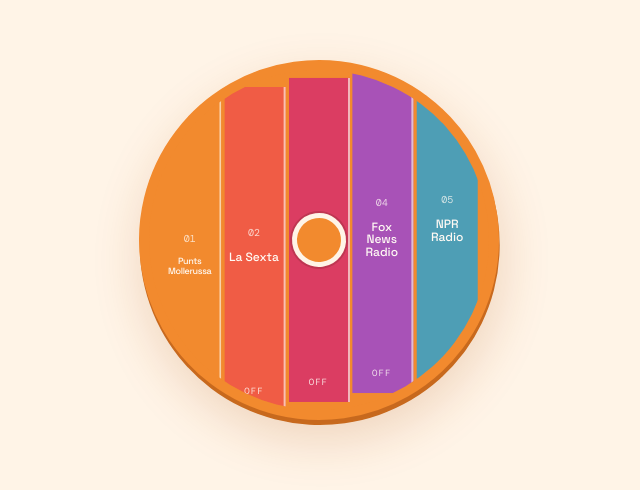
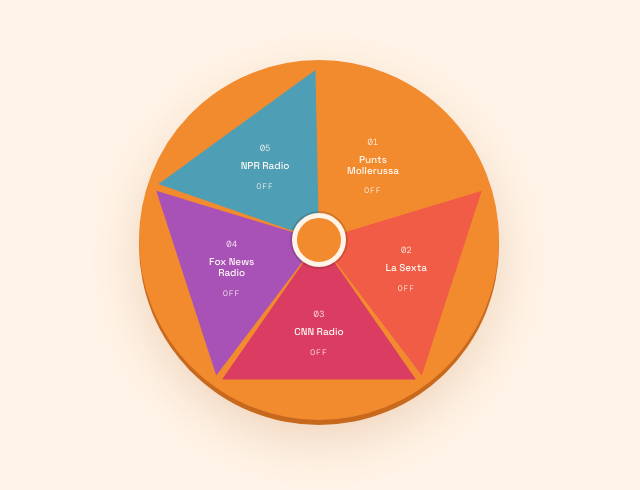
Before and after one commit to ziobenazouz1-cmd/zio-radios, a website: page index.html in a window 1280 px wide. Shown: the part 160-650 px from the top of the page, without its empty margins (321-961 px from the left). Drawn offline with nearby package versions, Linux system fonts and the light colour scheme.

Commit message:
Turn ZIO RADIOS into a pizza slice selector

```diff
--- a/src/main.js
+++ b/src/main.js
@@ -10,22 +10,53 @@ const audio = document.querySelector('#audio');
 const wheel = document.querySelector('#radioWheel');
 let activeId = null;
 
+function pointAt(angle, radius = 50) {
+  const radians = angle * Math.PI / 180;
+  return `${(50 + Math.cos(radians) * radius).toFixed(2)}% ${(50 + Math.sin(radians) * radius).toFixed(2)}%`;
+}
+
+function labelPosition(index) {
+  const radians = (-90 + index * 72 + 36) * Math.PI / 180;
+  return {
+    left: `${(50 + Math.cos(radians) * 27).toFixed(2)}%`,
+    top: `${(50 + Math.sin(radians) * 27).toFixed(2)}%`
+  };
+}
+
+function sliceClip(index) {
+  const start = -90 + index * 72 + 1.2;
+  const end = start + 69.6;
+  return `polygon(50% 50%, ${pointAt(start)}, ${pointAt(end)})`;
+}
+
 function render() {
-  wheel.innerHTML = stations.map((station, index) => `
-    <button
-      class="station-segment ${activeId === station.id ? 'is-on' : ''}"
-      style="--segment-color: ${station.color}; --segment-index: ${index};"
-      type="button"
-      data-station="${station.id}"
-      aria-pressed="${activeId === station.id}"
-      aria-label="Turn ${station.name} ${activeId === station.id ? 'off' : 'on'}"
-    >
-      <span class="segment-number">0${index + 1}</span>
-      <span class="segment-name">${station.label}</span>
-      <span class="segment-state">${activeId === station.id ? 'ON' : 'OFF'}</span>
-    </button>
-  `).join('');
+  const slices = stations.map((station, index) => {
+    const isOn = activeId === station.id;
+    return `
+      <button
+        class="station-segment ${isOn ? 'is-on' : ''}"
+        style="--segment-color: ${station.color}; clip-path: ${sliceClip(index)};"
+        type="button"
+        data-station="${station.id}"
+        aria-pressed="${isOn}"
+        aria-label="Turn ${station.name} ${isOn ? 'off' : 'on'}"
+      ></button>
+    `;
+  }).join('');
 
+  const labels = stations.map((station, index) => {
+    const position = labelPosition(index);
+    const isOn = activeId === station.id;
+    return `
+      <span class="wheel-label ${isOn ? 'is-on' : ''}" style="left: ${position.left}; top: ${position.top};">
+        <span class="segment-number">0${index + 1}</span>
+        <span class="segment-name">${station.label}</span>
+        <span class="segment-state">${isOn ? 'ON' : 'OFF'}</span>
+      </span>
+    `;
+  }).join('');
+
+  wheel.innerHTML = slices + labels;
   wheel.querySelectorAll('[data-station]').forEach((button) => {
     button.addEventListener('click', () => toggle(button.dataset.station));
   });
--- a/src/styles.css
+++ b/src/styles.css
@@ -19,4 +19,18 @@ button { font: inherit; }
 .segment-number { margin-bottom: 12px; font-family: 'DM Mono', monospace; font-size: 10px; opacity: .78; }.segment-name { max-width: 54px; color: #fffaf4; font-size: 12px; line-height: 1.05; text-align: center; overflow-wrap: anywhere; }.segment-state { position: absolute; bottom: 14px; font-family: 'DM Mono', monospace; font-size: 9px; letter-spacing: .12em; opacity: .86; }
 @media (max-width: 480px) { .radio-wheel { border-width: 8px; box-shadow: 0 14px 34px rgba(177, 85, 19, .2), 0 4px 0 #cc6d20; }.station-segment { margin: 0 1px; padding-left: 2px; padding-right: 2px; }.segment-name { max-width: 45px; font-size: 10px; }.segment-number { margin-bottom: 9px; font-size: 8px; }.segment-state { bottom: 12px; font-size: 8px; } }
 
-.station-segment:first-child .segment-name { max-width: 62px; font-size: 9px; letter-spacing: -.04em; overflow-wrap: normal; }
+/* Pizza-slice wheel: five triangular wedges meet at the center hub. */
+.radio-wheel { display: block; overflow: hidden; transform: none; }
+.station-segment { position: absolute; inset: 0; width: 100%; height: 100%; display: block; margin: 0; padding: 0; border: 0; border-radius: 0; background: var(--segment-color); transform: none; transition: filter .2s; }
+.station-segment:hover, .station-segment:focus-visible, .station-segment.is-on { transform: none; }
+.station-segment:hover, .station-segment:focus-visible { filter: brightness(1.1); outline: none; }
+.station-segment.is-on { z-index: 2; filter: saturate(1.15) brightness(1.12); box-shadow: inset 0 0 0 5px rgba(255,255,255,.7); }
+@media (max-width: 480px) { .station-segment { margin: 0; } }
+
+/* Labels sit above the clipped wedges so every station name remains readable. */
+.wheel-label { position: absolute; z-index: 4; display: flex; width: 74px; align-items: center; flex-direction: column; color: #fffaf4; text-align: center; transform: translate(-50%, -50%); pointer-events: none; }
+.wheel-label .segment-number { margin-bottom: 7px; font-family: 'DM Mono', monospace; font-size: 9px; opacity: .86; }
+.wheel-label .segment-name { max-width: 74px; color: #fffaf4; font-size: 10px; line-height: 1.08; overflow-wrap: normal; }
+.wheel-label .segment-state { position: static; margin-top: 9px; font-family: 'DM Mono', monospace; font-size: 8px; letter-spacing: .12em; opacity: .86; }
+.wheel-label.is-on { text-shadow: 0 1px 4px rgba(38, 14, 0, .35); }
+@media (max-width: 480px) { .wheel-label { width: 62px; }.wheel-label .segment-number { margin-bottom: 5px; font-size: 8px; }.wheel-label .segment-name { max-width: 62px; font-size: 9px; }.wheel-label .segment-state { margin-top: 7px; font-size: 7px; } }
```
Also changed, not shown: TODO.md (+3 -3 lines), plan.md (+3 -3 lines).
